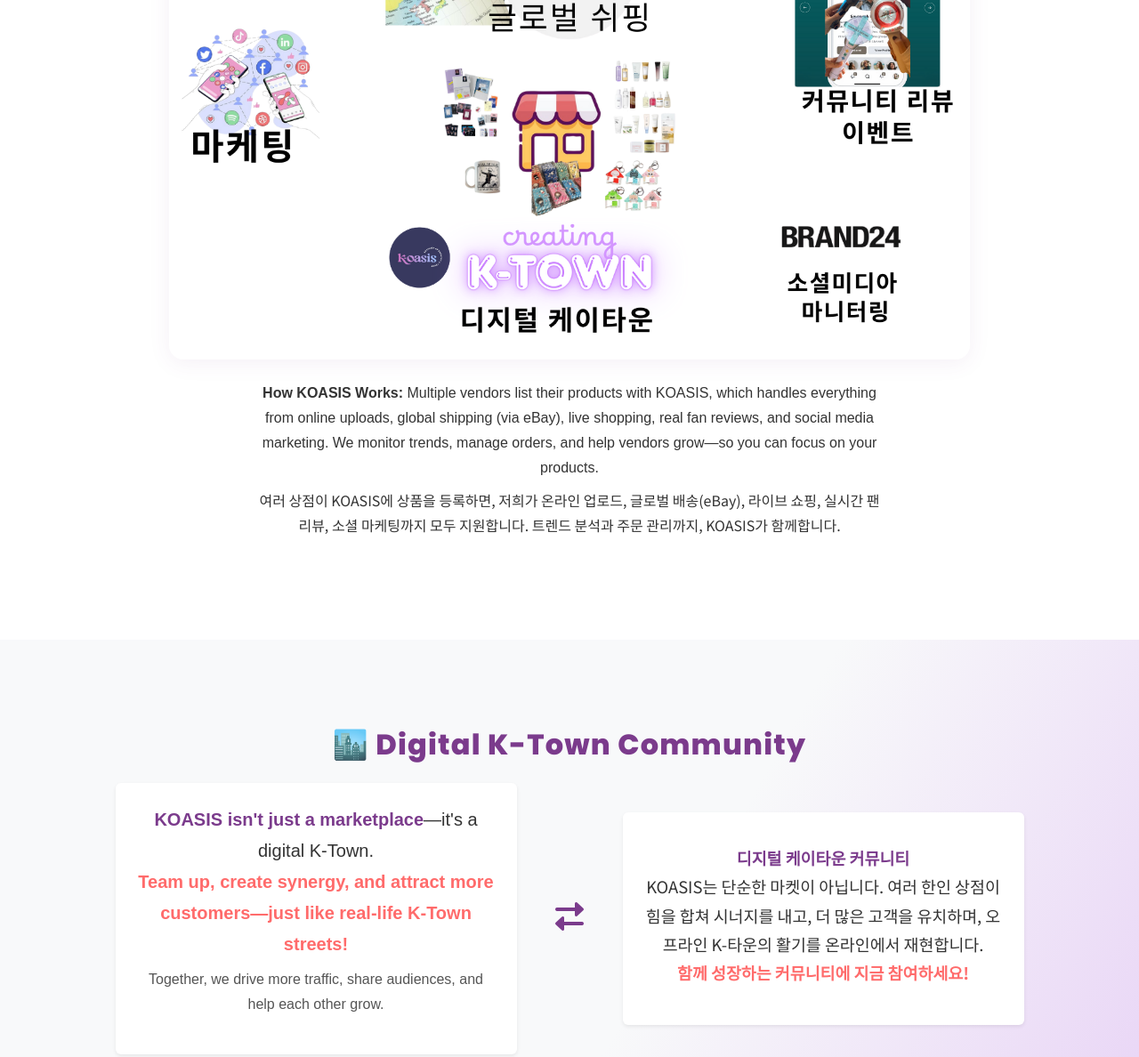
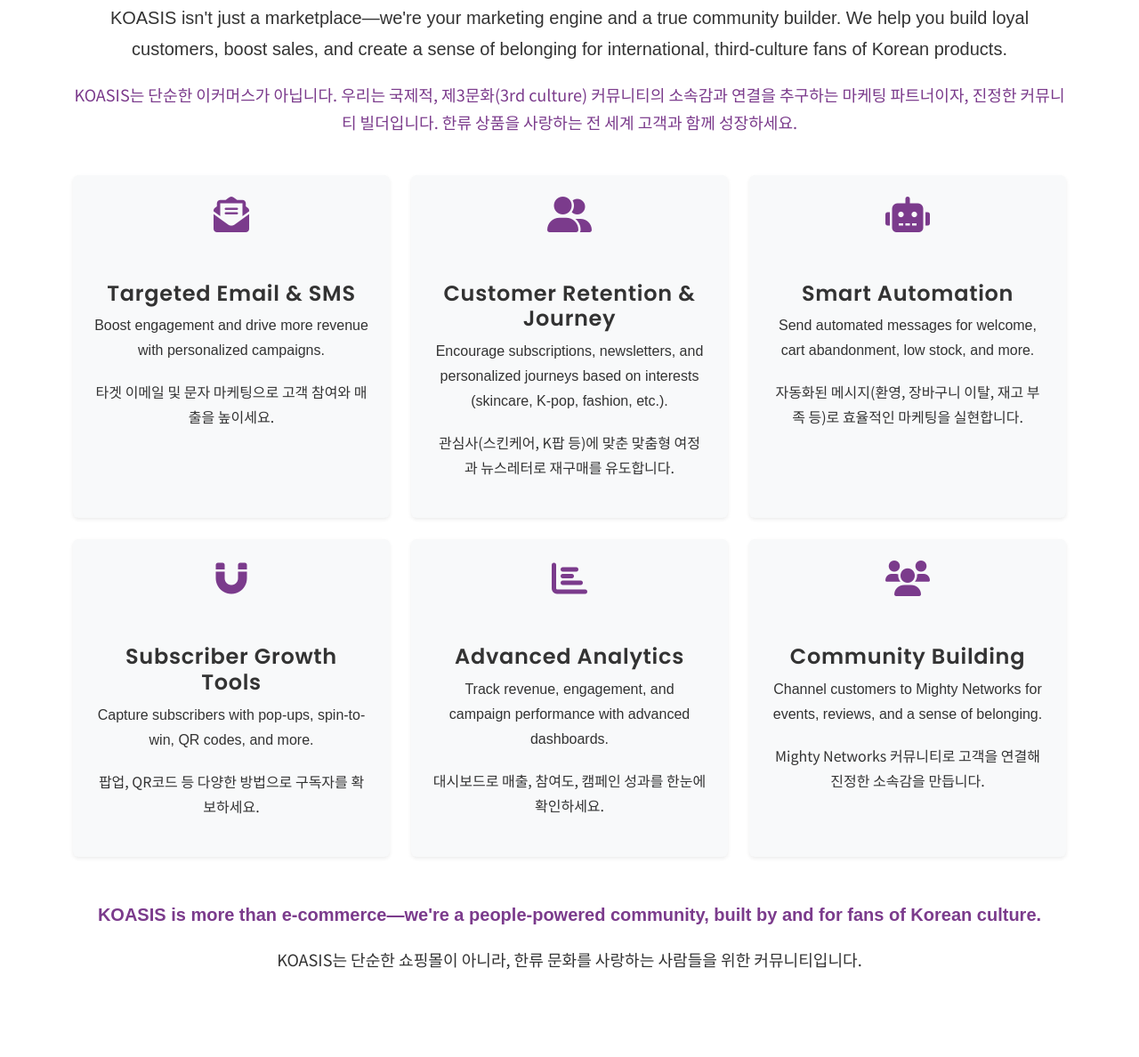
Before and after one commit to bogoshipdah/koasislanding, a plain HTML site: page index.html in a window 1280 px wide. Shown: the part 1728-2916 px from the top of the page at 89% size. Drawn offline with nearby package versions, Linux system fonts and the light colour scheme.

Commit message:
adding section for marketing - email and sms marketing in details

```diff
--- a/index.html
+++ b/index.html
@@ -201,6 +201,75 @@
             <h2 class="section-title mb-4">What is KOASIS?</h2>
             <p class="lead mb-2">KOASIS is a digital platform that empowers local Korean retail businesses to reach global customers—without logistics headaches. We connect K-town shops to the world through marketplace integration, real-time content, and community-driven marketing.</p>
             <p class="korean-text">KOASIS는 지역 한인 상점들이 복잡한 물류 걱정 없이 전 세계 고객에게 다가갈 수 있도록 돕는 디지털 플랫폼입니다. 마켓 연동, 실시간 콘텐츠, 커뮤니티 중심 마케팅으로 K-타운 상점과 전 세계를 연결합니다.</p>
+        </div>
+    </section>
+
+    <!-- KOASIS Marketing Power Section -->
+    <section class="py-5" style="background: #fff;">
+        <div class="container">
+            <div class="row align-items-center mb-4">
+                <div class="col-12 text-center">
+                    <h2 class="section-title mb-3">KOASIS Marketing Power</h2>
+                    <p class="lead mb-2">KOASIS isn't just a marketplace—we're your marketing engine and a true community builder. We help you build loyal customers, boost sales, and create a sense of belonging for international, third-culture fans of Korean products.</p>
+                    <p class="korean-text" style="color:#7b3b8c; font-size:1.13rem;">KOASIS는 단순한 이커머스가 아닙니다. 우리는 국제적, 제3문화(3rd culture) 커뮤니티의 소속감과 연결을 추구하는 마케팅 파트너이자, 진정한 커뮤니티 빌더입니다. 한류 상품을 사랑하는 전 세계 고객과 함께 성장하세요.</p>
+                </div>
+            </div>
+            <div class="row text-center">
+                <div class="col-md-4 mb-4">
+                    <div class="p-4 rounded shadow-sm h-100" style="background:#f8f9fa;">
+                        <i class="fas fa-envelope-open-text service-icon"></i>
+                        <h4 class="mb-2">Targeted Email & SMS</h4>
+                        <p>Boost engagement and drive more revenue with personalized campaigns.</p>
+                        <p class="korean-text">타겟 이메일 및 문자 마케팅으로 고객 참여와 매출을 높이세요.</p>
+                    </div>
+                </div>
+                <div class="col-md-4 mb-4">
+                    <div class="p-4 rounded shadow-sm h-100" style="background:#f8f9fa;">
+                        <i class="fas fa-user-friends service-icon"></i>
+                        <h4 class="mb-2">Customer Retention & Journey</h4>
+                        <p>Encourage subscriptions, newsletters, and personalized journeys based on interests (skincare, K-pop, fashion, etc.).</p>
+                        <p class="korean-text">관심사(스킨케어, K팝 등)에 맞춘 맞춤형 여정과 뉴스레터로 재구매를 유도합니다.</p>
+                    </div>
+                </div>
+                <div class="col-md-4 mb-4">
+                    <div class="p-4 rounded shadow-sm h-100" style="background:#f8f9fa;">
+                        <i class="fas fa-robot service-icon"></i>
+                        <h4 class="mb-2">Smart Automation</h4>
+                        <p>Send automated messages for welcome, cart abandonment, low stock, and more.</p>
+                        <p class="korean-text">자동화된 메시지(환영, 장바구니 이탈, 재고 부족 등)로 효율적인 마케팅을 실현합니다.</p>
+                    </div>
+                </div>
+                <div class="col-md-4 mb-4">
+                    <div class="p-4 rounded shadow-sm h-100" style="background:#f8f9fa;">
+                        <i class="fas fa-magnet service-icon"></i>
+                        <h4 class="mb-2">Subscriber Growth Tools</h4>
+                        <p>Capture subscribers with pop-ups, spin-to-win, QR codes, and more.</p>
+                        <p class="korean-text">팝업, QR코드 등 다양한 방법으로 구독자를 확보하세요.</p>
+                    </div>
+                </div>
+                <div class="col-md-4 mb-4">
+                    <div class="p-4 rounded shadow-sm h-100" style="background:#f8f9fa;">
+                        <i class="fas fa-chart-bar service-icon"></i>
+                        <h4 class="mb-2">Advanced Analytics</h4>
+                        <p>Track revenue, engagement, and campaign performance with advanced dashboards.</p>
+                        <p class="korean-text">대시보드로 매출, 참여도, 캠페인 성과를 한눈에 확인하세요.</p>
+                    </div>
+                </div>
+                <div class="col-md-4 mb-4">
+                    <div class="p-4 rounded shadow-sm h-100" style="background:#f8f9fa;">
+                        <i class="fas fa-users service-icon"></i>
+                        <h4 class="mb-2">Community Building</h4>
+                        <p>Channel customers to Mighty Networks for events, reviews, and a sense of belonging.</p>
+                        <p class="korean-text">Mighty Networks 커뮤니티로 고객을 연결해 진정한 소속감을 만듭니다.</p>
+                    </div>
+                </div>
+            </div>
+            <div class="row mt-4">
+                <div class="col-12 text-center">
+                    <p class="lead mb-2" style="font-weight:600; color:#7b3b8c;">KOASIS is more than e-commerce—we're a people-powered community, built by and for fans of Korean culture.</p>
+                    <p class="korean-text" style="font-size:1.13rem;">KOASIS는 단순한 쇼핑몰이 아니라, 한류 문화를 사랑하는 사람들을 위한 커뮤니티입니다.</p>
+                </div>
+            </div>
         </div>
     </section>
 
```
